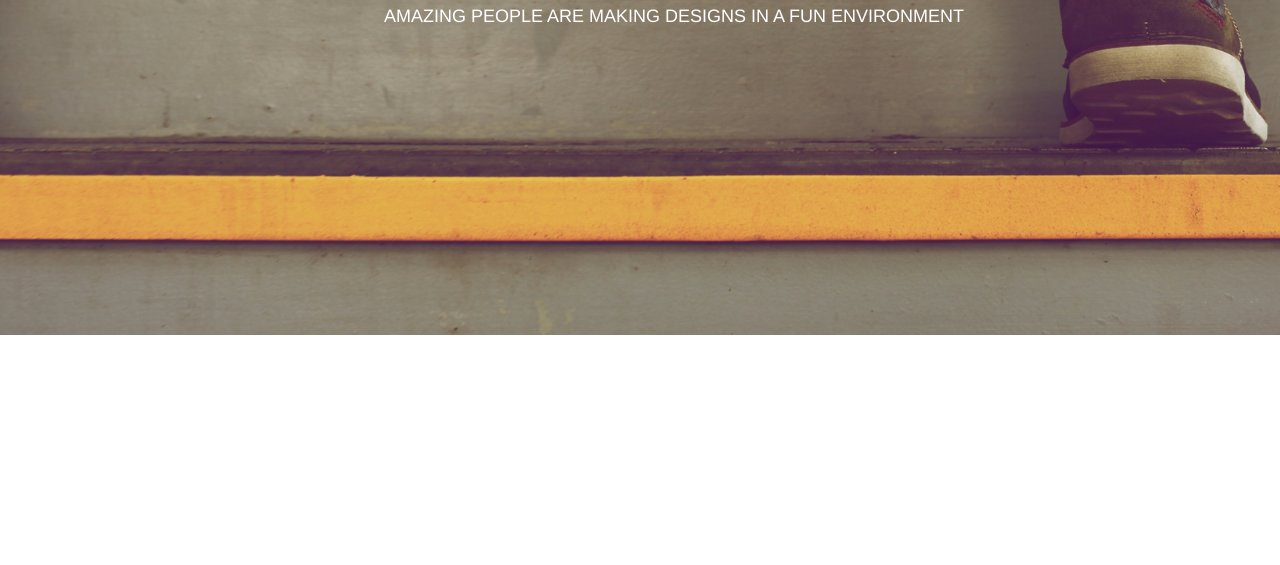
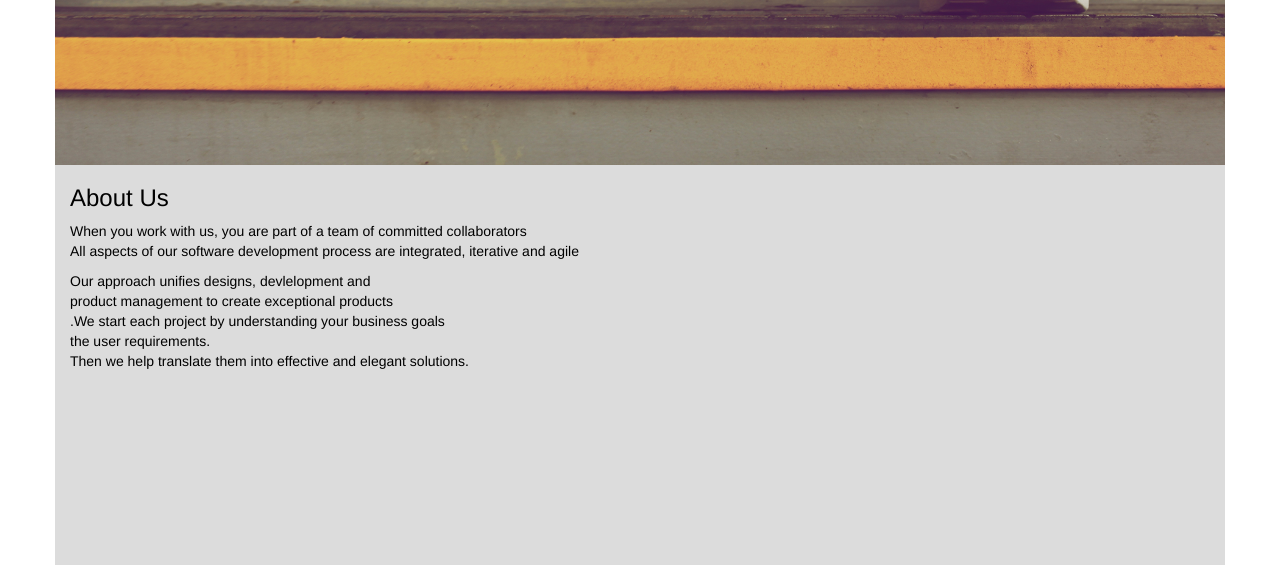
Before and after one commit to martmwangi/delani, a plain HTML site: page index.html in a window 1280 px wide. Shown: the part 485-1050 px from the top of the page. Before the commit the page ends 820 px from the top, so only its background shows below. Drawn offline with nearby package versions, Linux system fonts and the light colour scheme.

Commit message:
separated the divs and aligned them

```diff
--- a/css/style.css
+++ b/css/style.css
@@ -1,14 +1,18 @@
 body{
     margin: 0;
     padding: 0;
+    margin-bottom: 0;
 
 }
-#container1{
+.part1{
     background-image: url(/assets/assets/h_img.jpg);
     background-size: cover;
-    position: absolute;
+
     width: 100%;
-    height: 100vh;
+    height: 650px;
+    margin:0;
+    display: block;
+
 }
 /*Styling for contents inside the firsst container*/
 #cent{
@@ -43,10 +47,12 @@ body{
     color: white;
 }
 
-
-
-
-.jumbotron{
-    margin: 0;
+/*STyling for the second container*/
+.part2{
+    background-color: gainsboro;
+    color: black;
+    width: 100%;
+    height: 400px;
+       display: block;
 
 }
--- a/index.html
+++ b/index.html
@@ -7,7 +7,7 @@
     <script src="js/script.js"></script>
     <title></title></head>
 <body>
-    <div id="container1">
+    <div class="container part1">
       <!--  <img class="jumbotron" src="assets/assets/h_img.jpg">-->
     <section id="cent">
         <h1 class="circle1" align="center">D</h1>
@@ -20,7 +20,7 @@
 
     </div>
 <!--Content for the second container-->
-    <div id="container2">
+    <div class ="container part2">
         <div id="about">
         <h3>About Us</h3>
             <p>When you work with us, you are part of a team of committed collaborators<br> All aspects of our software development process are integrated, iterative and agile<br></p>
```
